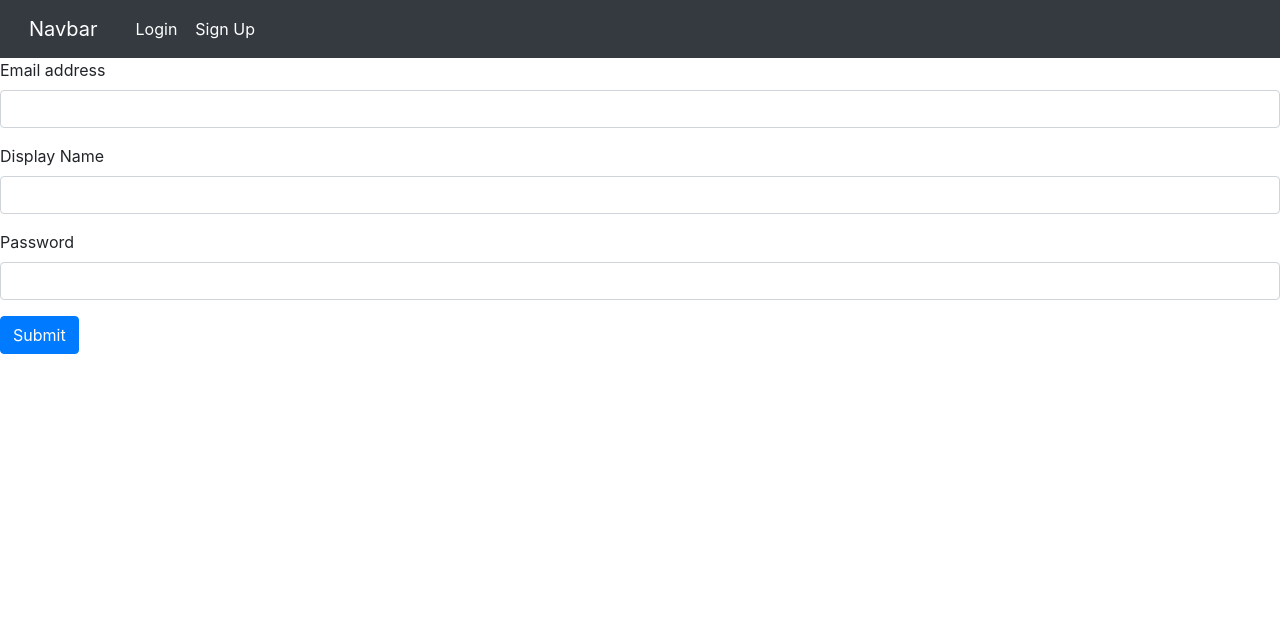
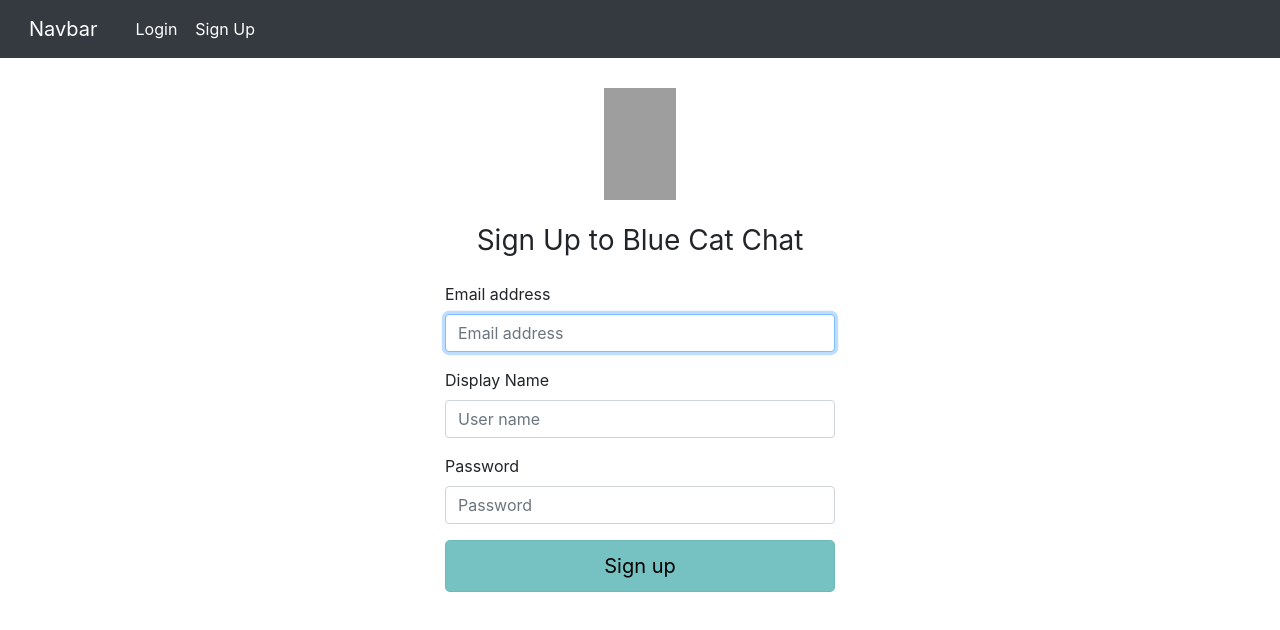
Before and after one commit to Melange93/AngularChat2-frontend, an Angular app: page /signup in a window 1280 px wide. Shown: the top 630 px of the page. Built offline with nearby package versions, Linux system fonts and the light colour scheme; grey boxes are pictures that could not be loaded.

Commit message:
Add new design to login and sign-up

```diff
--- a/src/app/components/login/login.component.css
+++ b/src/app/components/login/login.component.css
@@ -1,4 +1,4 @@
-.form-signin {
+.form-login {
   width: 100%;
   max-width: 420px;
   padding: 15px;
@@ -21,3 +21,9 @@ button:hover {
   border-color: #65a5a5;
   color: black;
 }
+
+button:active {
+  background-color: #65a5a5;
+  border-color: #588f8f;
+  color: black;
+}
--- a/src/app/components/login/login.component.html
+++ b/src/app/components/login/login.component.html
@@ -1,4 +1,4 @@
-<form class="form-signin">
+<form class="form-login">
   <div class="text-center mb-4">
     <img class="mb-4" src="https://www.clker.com/cliparts/v/Z/v/9/c/F/blue-cat.svg" alt="" width="72" height="112">
     <h1 class="h3 mb-3 font-weight-normal">Blue Cat Chat</h1>
--- a/src/app/components/sign-up/sign-up.component.css
+++ b/src/app/components/sign-up/sign-up.component.css
@@ -0,0 +1,29 @@
+.form-signup {
+  width: 100%;
+  max-width: 420px;
+  padding: 15px;
+  margin: 15px auto auto;
+}
+
+.form-label-group {
+  padding: 10px;
+}
+
+button {
+  padding: 10px;
+  background-color: #76c1c1;
+  border-color: #6db8b8;
+  color: black;
+}
+
+button:hover {
+  background-color: #6db8b8;
+  border-color: #65a5a5;
+  color: black;
+}
+
+button:active {
+  background-color: #65a5a5;
+  border-color: #588f8f;
+  color: black;
+}
--- a/src/app/components/sign-up/sign-up.component.html
+++ b/src/app/components/sign-up/sign-up.component.html
@@ -1,15 +1,23 @@
-<form>
+<form class="form-signup">
+  <div class="text-center mb-4">
+    <img class="mb-4" src="https://www.clker.com/cliparts/v/Z/v/9/c/F/blue-cat.svg" alt="" width="72" height="112">
+    <h1 class="h3 mb-3 font-weight-normal">Sign Up to Blue Cat Chat</h1>
+  </div>
+
   <div class="form-group">
     <label for="email-signup">Email address</label>
-    <input type="email" class="form-control" id="email-signup" required [(ngModel)]="email" name="email-signup">
+    <input type="email" class="form-control" id="email-signup" [(ngModel)]="email" name="email-signup"
+           placeholder="Email address" required autofocus>
   </div>
   <div class="form-group">
     <label for="user-name-signup">Display Name</label>
-    <input type="text" class="form-control" id="user-name-signup" required [(ngModel)]="userName" name="user-name-signup">
+    <input type="text" class="form-control" id="user-name-signup" [(ngModel)]="userName"
+           name="user-name-signup" placeholder="User name" required autofocus>
   </div>
   <div class="form-group">
     <label for="password-signup">Password</label>
-    <input type="password" class="form-control" id="password-signup" required [(ngModel)]="password" name="password-signup">
+    <input type="password" class="form-control" id="password-signup" [(ngModel)]="password"
+           name="password-signup" placeholder="Password" required autofocus>
   </div>
-  <button type="submit" class="btn btn-primary" (click)="singUp()" (keydown.enter)="singUp()">Submit</button>
+  <button type="submit" class="btn btn-lg btn-primary btn-block" (click)="singUp()" (keydown.enter)="singUp()">Sign up</button>
 </form>
```
